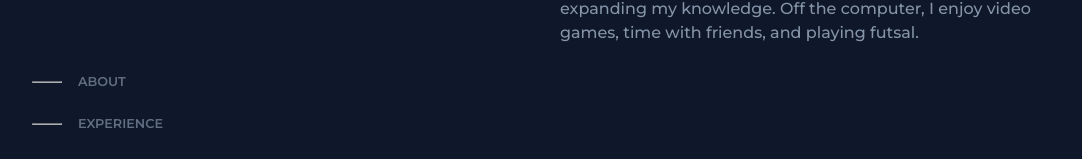
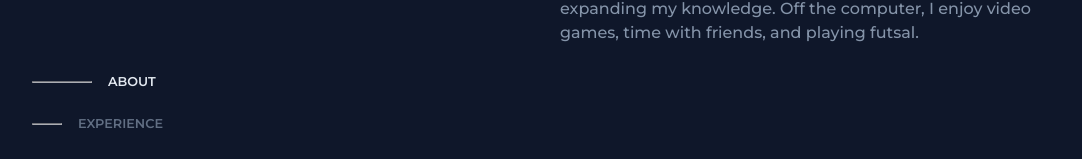
Before and after one commit to hellofromiqbal/react-porto, a React (Create React App) app: page / in a window 1280 px wide. Shown: the part 339-498 px from the top of the page, without its empty margins (96-1178 px from the left). Built offline with nearby package versions, Linux system fonts and the light colour scheme.

Commit message:
add navLink onClick function

```diff
--- a/src/components/Navbar/index.jsx
+++ b/src/components/Navbar/index.jsx
@@ -1,15 +1,21 @@
-import React from 'react';
+import React, { useState } from 'react';
 import styles from './navbar.module.css';
 import portfolioData from '../../portfolioData';
 
 const Navbar = () => {
+  const [activeSection, setActiveSection] = useState('about');
+
+  const handleClick = (sectionName) => {
+    setActiveSection(sectionName);
+  };
+
   const navList = portfolioData.header.navbar;
   return (
     <nav className={styles.navbar}>
       <ul className={styles.navList}>
         {navList.map((navItem) => (
-          <li key={navItem.name}>
-            <a href={navItem.url} className={styles.navLink}>
+          <li key={navItem.name} onClick={() => handleClick(navItem.name)}>
+            <a href={navItem.url} className={`${styles.navLink} ${activeSection === navItem.name && styles.active}`}>
               <hr />
               <span>{navItem.name}</span>
             </a>
```
